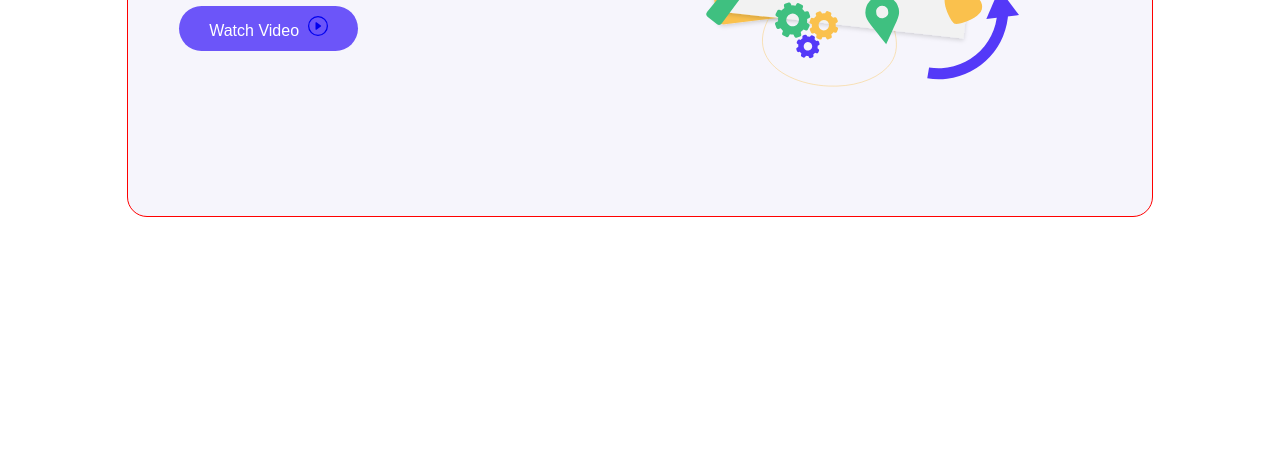
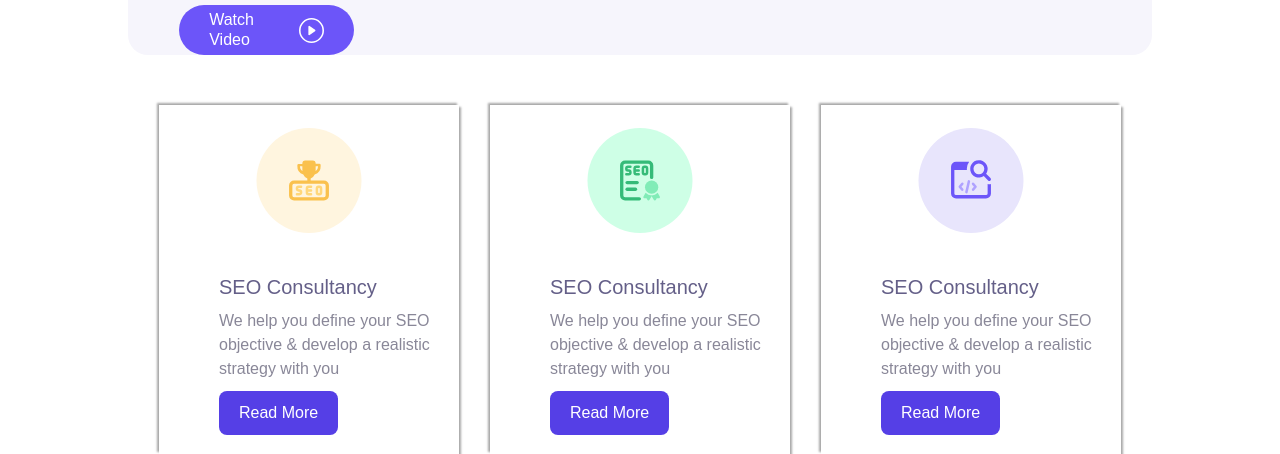
Before and after one commit to sijan-ui/SeoGram-Resposnsive, a plain HTML site: page index.html in a window 1280 px wide. Shown: the part 365-819 px from the top of the page. Drawn offline with Linux system fonts and the light colour scheme.

Commit message:
work category part complete

```diff
--- a/assect/css/style.css
+++ b/assect/css/style.css
@@ -67,12 +67,11 @@ a{
 /* top banner start  */
 .top-banner{
     width: 80%;
-    height: 500px;
     background-color: #F6F5FC;
     border-radius: 20px;
     margin: 0px auto;
-    border: 1px solid red;
     justify-content: space-around;
+    flex-wrap: wrap;
 }
 .banner-content{
     width: 40%;
@@ -96,6 +95,10 @@ a{
     padding: 10px 30px;
     background-color: #6c55f9;
     border-radius: 28px;
+    width: 28%;
+    height: 30px;
+    justify-content: space-between;
+    align-items: center;
 }
 .banner-content a span{
     font-weight: 400;
@@ -111,4 +114,76 @@ a{
     width: 40%;
     margin-top: 50px;
 }
+.banner-icon{
+    margin-top: 5px;
+    margin-left: 5px;
+}
 /* top banner end  */
+/* work category start  */
+.work-categorys{
+    width: 80%;
+    margin: 0px auto;
+    margin-top: 50px;
+    justify-content: space-evenly;
+    flex-wrap: wrap;
+}
+.work-categorys-card{
+    box-shadow: 2px 2px 2px rgba(128, 128, 128, 0.681) , -2px -2px 2px rgba(128, 128, 128, 0.681);
+    width: 300px;
+    height: 349px;
+}
+.work-categorys-card-image{
+    width: 100%;
+    height: 150px;
+    justify-content: center;
+    align-items: center;
+}
+.work-categorys-card-content{
+    width: 80%;
+    margin-left: 20%;
+    margin-top: 20px;
+}
+.work-categorys-card-content h1{
+    font-weight: 500;
+    font-size: 20px;
+    line-height: 24px;
+    color: #645f88;
+}
+.work-categorys-card-content p{
+    font-weight: 400;
+    font-size: 16px;
+    line-height: 24px;
+    color: #898798;
+    margin-top: 10px;
+    margin-bottom: 10px;
+}
+.work-categorys-card-content a{
+    padding: 10px 20px;
+    border-radius: 8px;
+    background-color: #553fe6;
+    color: white;
+    font-size: 16px;
+    line-height: 24px;
+    font-weight: 400;
+}
+/* work category end  */
+
+
+/* media query  */
+@media only screen and (max-width: 601px) {
+    /* banner part  */
+    .top-banner{
+        display: block;
+    }
+    .banner-content{
+        width: 100%;
+    }
+    /* banner part start  */
+    .work-categorys{
+        margin-top: 50px;
+    }
+    .work-categorys-card{
+        margin-bottom: 30px;
+    }
+
+}
--- a/index.html
+++ b/index.html
@@ -31,12 +31,14 @@
             <div class="banner-content">
                 <h1 class="work-font">Let's Check and Optimize your website!</h1>
                 <p class="work-font">Ignite the most powerfull growth engine you have ever built for your company</p>
-                <a class="work-font" href="#">
+                <a class="work-font d-flex" href="#">
                     <span>Watch Video</span>
-                    <svg xmlns="http://www.w3.org/2000/svg" width="20" height="20" fill="currentColor" class="bi bi-play-circle" viewBox="0 0 16 16">
-                    <path d="M8 15A7 7 0 1 1 8 1a7 7 0 0 1 0 14zm0 1A8 8 0 1 0 8 0a8 8 0 0 0 0 16z"/>
-                    <path d="M6.271 5.055a.5.5 0 0 1 .52.038l3.5 2.5a.5.5 0 0 1 0 .814l-3.5 2.5A.5.5 0 0 1 6 10.5v-5a.5.5 0 0 1 .271-.445z"/>
-                  </svg>
+                    <div class="banner-icon">
+                        <svg xmlns="http://www.w3.org/2000/svg" width="25" height="25" fill="white" class="bi bi-play-circle" viewBox="0 0 16 16">
+                            <path d="M8 15A7 7 0 1 1 8 1a7 7 0 0 1 0 14zm0 1A8 8 0 1 0 8 0a8 8 0 0 0 0 16z"/>
+                            <path d="M6.271 5.055a.5.5 0 0 1 .52.038l3.5 2.5a.5.5 0 0 1 0 .814l-3.5 2.5A.5.5 0 0 1 6 10.5v-5a.5.5 0 0 1 .271-.445z"/>
+                          </svg>
+                    </div>
                 </a>
             </div>
             <div class="banner-image">
@@ -45,5 +47,43 @@
         </section>
     </header>
     <!-- banner part end  -->
+    <!-- main part start -->
+    <main>
+        <!-- work category start  -->
+        <section class="work-categorys d-flex">
+            <div class="work-categorys-card">
+                <div class="work-categorys-card-image d-flex">
+                    <img width="50%" height="70%" src="./assect/photos/work-categories/service-1.svg" alt="">
+                </div>
+                <div class="work-categorys-card-content">
+                    <h1 class="work-font">SEO Consultancy</h1>
+                    <p class="work-font">We help you define your SEO objective & develop a realistic strategy with you</p>
+                    <a class="work-font" href="#">Read More</a>
+                </div>
+            </div>
+            <div class="work-categorys-card">
+                <div class="work-categorys-card-image d-flex">
+                    <img width="50%" height="70%" src="./assect/photos/work-categories/service-2.svg" alt="">
+                </div>
+                <div class="work-categorys-card-content">
+                    <h1 class="work-font">SEO Consultancy</h1>
+                    <p class="work-font">We help you define your SEO objective & develop a realistic strategy with you</p>
+                    <a class="work-font" href="#">Read More</a>
+                </div>
+            </div>
+            <div class="work-categorys-card">
+                <div class="work-categorys-card-image d-flex">
+                    <img width="50%" height="70%" src="./assect/photos/work-categories/service-3.svg" alt="">
+                </div>
+                <div class="work-categorys-card-content">
+                    <h1 class="work-font">SEO Consultancy</h1>
+                    <p class="work-font">We help you define your SEO objective & develop a realistic strategy with you</p>
+                    <a class="work-font" href="#">Read More</a>
+                </div>
+            </div>
+        </section>
+        <!-- work category end  -->
+    </main>
+    <!-- main part end -->
 </body>
 </html>
```
Also changed, not shown: assect/photos/work-categories/service-1.svg (added), assect/photos/work-categories/service-2.svg (added), assect/photos/work-categories/service-3.svg (added).
